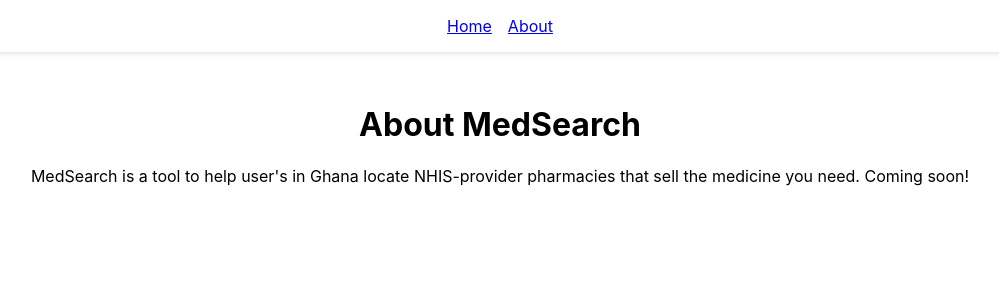
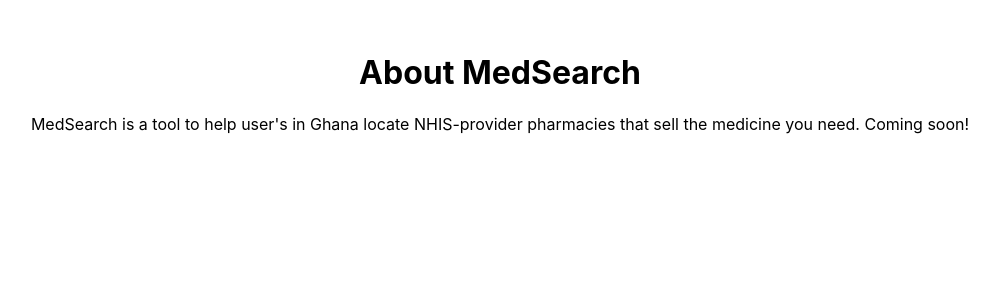
Before and after one commit to lobowicz/medsearch, a React (Create React App) app in the folder frontend/: page /about in a window 1280 px wide. Shown: the top 300 px of the page, without its empty margins (140-1139 px from the left). Built offline with nearby package versions, Linux system fonts and the light colour scheme.

Commit message:
remove header and add home link

```diff
--- a/frontend/src/App.js
+++ b/frontend/src/App.js
@@ -1,18 +1,12 @@
 import React from 'react';
-import { Routes, Route, Link } from 'react-router-dom';
+import { Routes, Route } from 'react-router-dom';
 import Home from './pages/Home.jsx';
 import About from './pages/About.jsx';
-import logo from './logo.svg';
 import './App.css';
 
 function App() {
   return (
     <div className="App">
-      <nav style={{ padding: '1rem', background: '#fff', boxShadow: '0 2px 4px rgba(0,0,0,0.1)' }}>
-        <Link to="/" style={{ marginRight: '1rem' }}>Home</Link>
-        <Link to="/about">About</Link>
-      </nav>
-
       <Routes>
         <Route path="/" element={<Home />} />
         <Route path="/about" element={<About />} />
--- a/frontend/src/pages/Home.jsx
+++ b/frontend/src/pages/Home.jsx
@@ -1,4 +1,5 @@
 import React, { useState, useEffect } from 'react';
+import { Link } from 'react-router-dom';
 import SearchBar from '../components/SearchBar';
 import RadiusSlider from '../components/RadiusSlider';
 import MapView from '../components/MapView';
@@ -51,10 +52,10 @@
                 <SearchBar value={searchTerm} onChange={setSearchTerm} onSearch={handleSearch} />
                 <RadiusSlider radius={radius} onChange={handleRadiusChange} />
                 <div className="info-section">
-                    <div className="info-logo">
+                    <Link to="/" className="info-logo">
                         <img src={process.env.PUBLIC_URL + '/images/logo.png'} alt="MedSearch logo" />
                         <span>MedSearch</span>
-                    </div>
+                    </Link>
 
                     <p className="info-text">
                         Search the name of a medicine and MedSearch will identify and highlight nearby pharmacies that
@@ -66,7 +67,7 @@
                     </p>
 
                     <p className="info-thanks">
-                        We're grateful to the Ghana NHIS, UNICEF Ghana, and Dr. Michael Allotey for their invaluable support in bringing this project to life.
+                        We're grateful to the Ghana NHIS, UNICEF Ghana, and Nirav Shah for the invaluable support in bringing this project to life.
                     </p>
 
                     <div className="info-logos">
```
